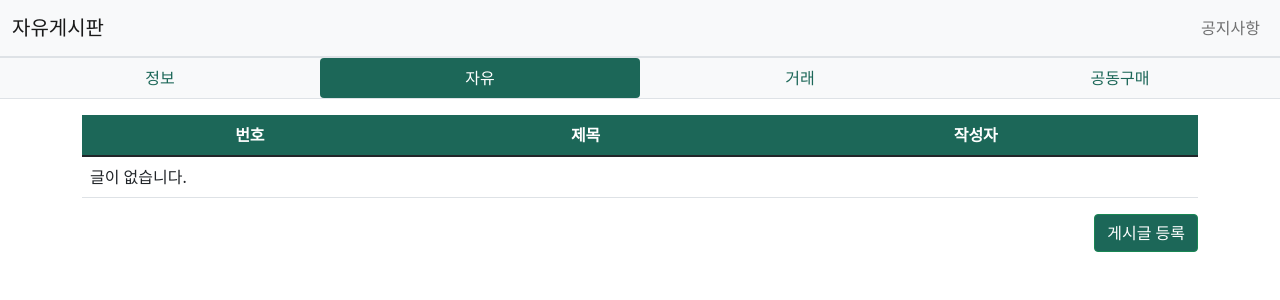
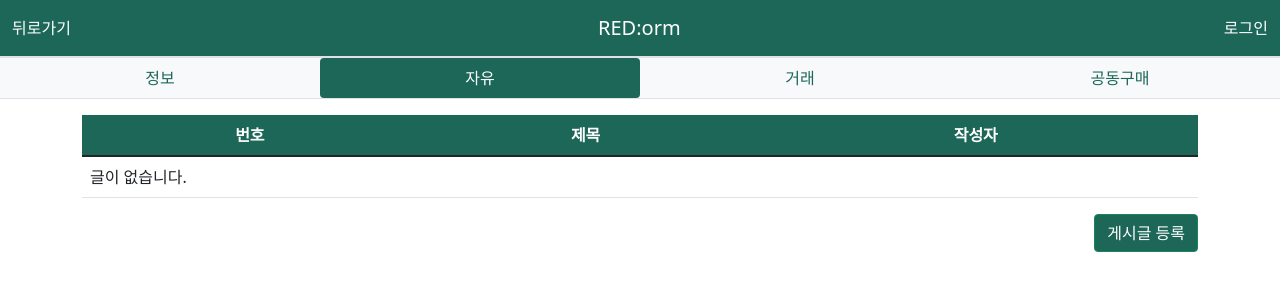
Before and after one commit to jungjh404/RED-orm, a Django app: page /dorms/free/ in a window 1280 px wide. Shown: the top 300 px of the page. Run offline with Django 4.2, Linux system fonts and the light colour scheme; data that the repository does not hold is empty; some libraries are stand-ins or nearby versions.

Commit message:
Update free_context_list.html

```diff
--- a/my_dorms/templates/dorms/free_context_list.html
+++ b/my_dorms/templates/dorms/free_context_list.html
@@ -1,7 +1,27 @@
 {% extends './base.html' %}
 {% block content %}
 
-<!-- 네비게이션바 -->
+<nav style="background-color: #1c6758;"class="navbar border-bottom">
+    <div id="d-nav" class="container-fluid">
+        <ul class="navbar-nav">
+            <li class="nav-item">
+                <div style="color: white" class="nav-link" onClick="history.go(-1)">뒤로가기</div>
+            </li>
+        </ul>
+        <a style="color: white" class="navbar-brand" href="{% url 'common:main' %}">RED:orm</a>
+        <ul class="navbar-nav">
+                    {% if user.is_authenticated %}
+                        <li class="nav-item">
+                            <a style="color: white" class="nav-link" href="{% url 'common:show' %}">프로필</a></li>
+                    {% else %}
+                        <li class="nav-item">
+                            <a style="color: white" class="nav-link" href="{% url 'common:login' %}">로그인</a></li>
+                    {% endif %}
+        </ul>
+    </div>
+</nav>
+
+<!-- 네비게이션바
 <nav class="navbar navbar-expand-sm navbar-light bg-light border-bottom">
     <div class="container-fluid">
         <a class="navbar-brand" href="{% url 'dorms:free_index' %}">자유게시판</a>
@@ -11,7 +31,7 @@
                 <a class="nav-link" href="{% url 'dorms:index' %}">공지사항</a></li>
         </ul>
     </div>
-</nav>
+</nav> -->
 
 <nav class="nav nav-pills bg-light nav-justified border-top border-bottom">
   <a style="color: #1c6758;"
```
